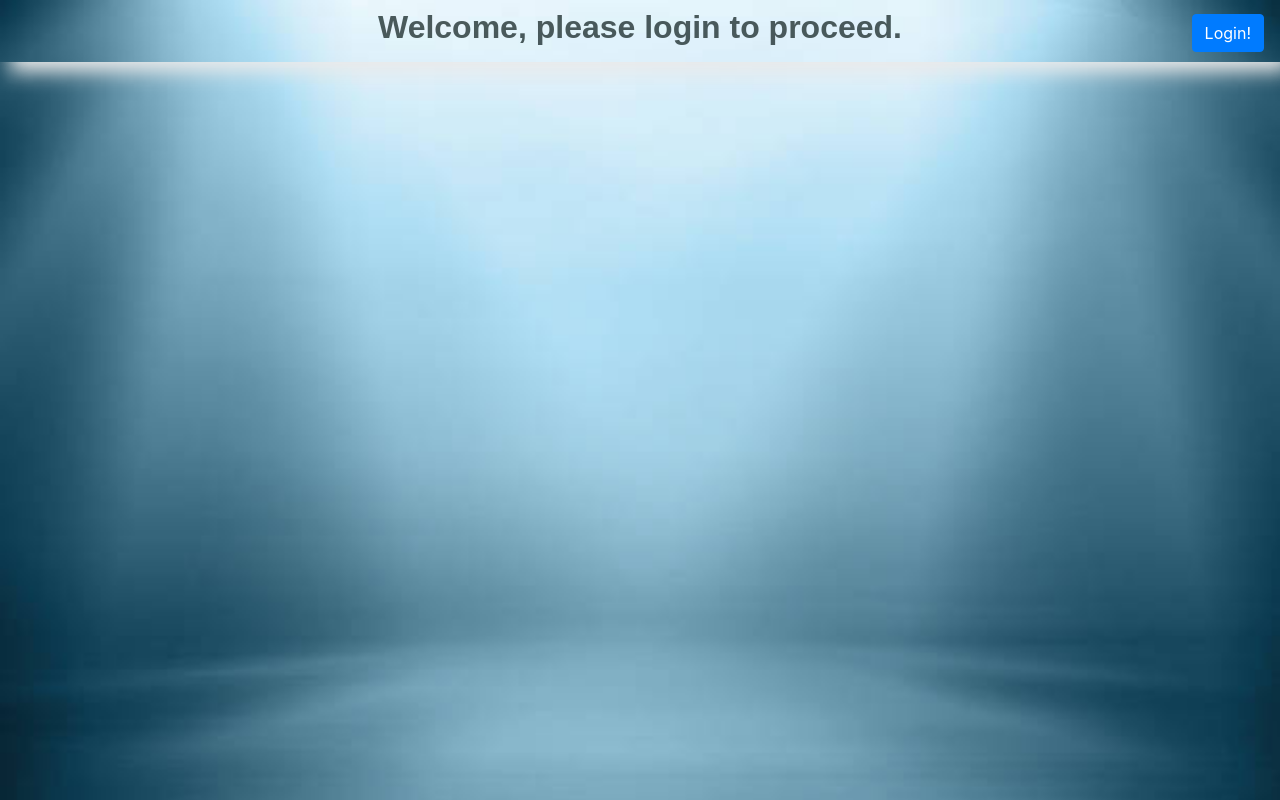
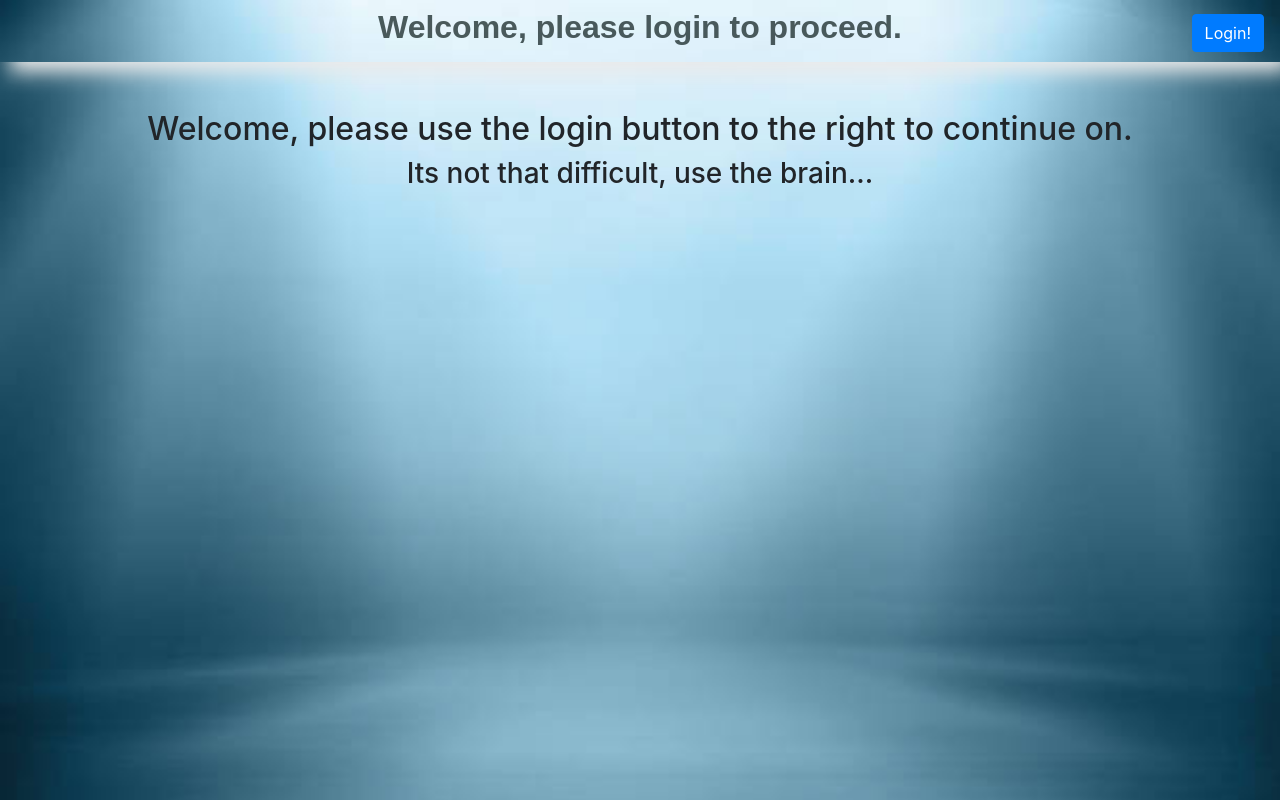
Before and after one commit to innessaschwartz/Basic-back-end-routing, an Angular app in the folder client/: page / in a window 1280 px wide. Built offline with nearby package versions, Linux system fonts and the light colour scheme.

Commit message:
added a welcome page, work on home component

```diff
--- a/client/src/app/home/home.component.html
+++ b/client/src/app/home/home.component.html
@@ -1,3 +1,4 @@
 <p>
-  home works!
+	<!-- {{user.firstName}} {{user.lastName}} -->
+	Home is workingggggg.
 </p>
--- /dev/null
+++ b/client/src/app/welcome/welcome.component.html
@@ -0,0 +1,5 @@
+<div class="welcome">
+	<br><br>
+	<h2>Welcome, please use the login button to the right to continue on.</h2>
+	<h3>Its not that difficult, use the brain...</h3>
+</div>
--- /dev/null
+++ b/client/src/app/welcome/welcome.component.scss
@@ -0,0 +1,3 @@
+.welcome {
+	text-align: center;
+}
--- /dev/null
+++ b/client/src/app/welcome/welcome.component.ts
@@ -0,0 +1,15 @@
+import { Component, OnInit } from '@angular/core';
+
+@Component({
+  selector: 'app-welcome',
+  templateUrl: './welcome.component.html',
+  styleUrls: ['./welcome.component.scss']
+})
+export class WelcomeComponent implements OnInit {
+
+  constructor() { }
+
+  ngOnInit() {
+  }
+
+}
```
Also changed, not shown: client/src/app/app.module.ts (+5 -2 lines), 1 other file (tests, documents, lock files or other folders).
